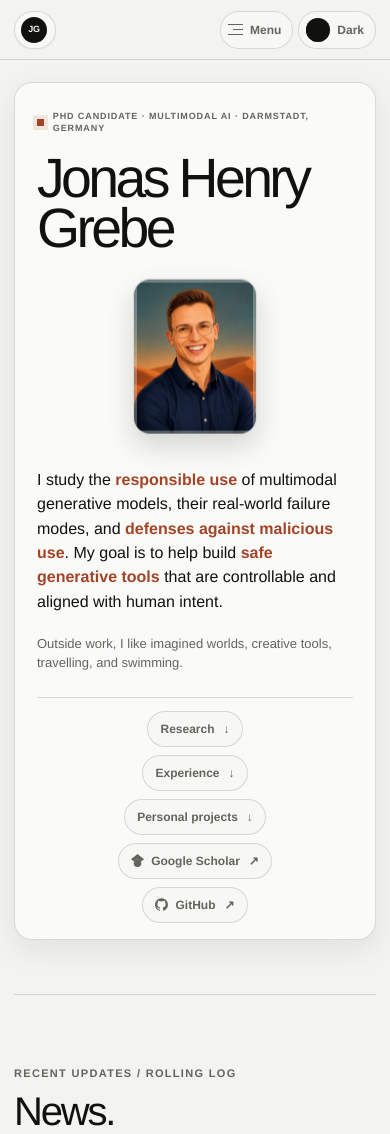
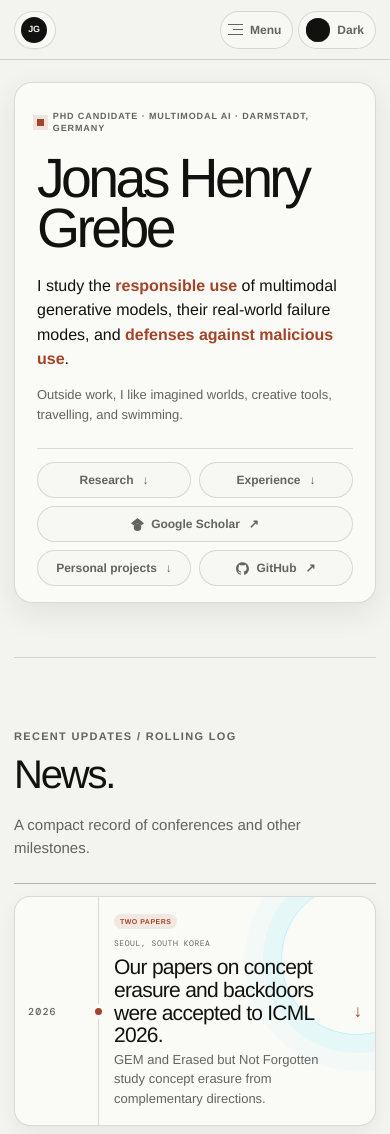
Before and after one commit to jonasgrebe/home, a plain HTML site: page index.html in a window 390 px wide. Shown: the top 1134 px of the page. Drawn offline with nearby package versions, Linux system fonts and the light colour scheme.

Commit message:
Publish simplified homepage hero

```diff
--- a/css/refinement.css
+++ b/css/refinement.css
@@ -1019,11 +1019,12 @@ em {
 .hero-panel-visual::before,
 .hero-panel-visual::after { display: none; }
 .hero-panel-content {
-  min-height: 414px;
+  min-height: 0;
   padding: clamp(38px, 5vw, 62px);
-  grid-template-columns: minmax(0, 1fr) minmax(210px, 26%);
-  gap: clamp(40px, 6vw, 78px);
-}
+  grid-template-columns: minmax(0, 1fr);
+  gap: 0;
+}
+.hero-panel-layout .hero-copy { max-width: 860px; }
 .hero-panel-layout .status-line {
   margin-bottom: 22px;
   color: var(--ink-soft);
@@ -1557,8 +1558,8 @@ footer .brand {
 @media (max-width: 980px) {
   :root { --shell: min(100% - 36px, 800px); }
   .hero-panel-content {
-    grid-template-columns: minmax(0, 1fr) 190px;
-    gap: 36px;
+    grid-template-columns: minmax(0, 1fr);
+    gap: 0;
     padding-inline: 38px;
   }
   .hero-panel-layout h1 { font-size: clamp(60px, 8.6vw, 82px); }
@@ -1580,22 +1581,15 @@ footer .brand {
   .hero-panel-content {
     min-height: 0;
     padding: 28px 22px 24px;
-    grid-template-columns: minmax(0, 1fr) 118px;
-    grid-template-rows: auto auto auto auto;
-    column-gap: 18px;
-    row-gap: 20px;
+    display: block;
   }
   .hero-panel-layout .status-line {
-    grid-column: 1 / -1;
-    grid-row: 1;
-    margin: 0;
+    margin: 0 0 20px;
     font-size: 9px;
   }
-  .hero-panel-layout .hero-copy { display: contents; }
+  .hero-panel-layout .hero-copy { display: block; }
   .hero-panel-layout .hero-identity {
-    grid-column: 1;
-    grid-row: 2;
-    margin: 0;
+    margin: 0 0 20px;
   }
   .hero-panel-layout h1 {
     padding: 0;
@@ -1612,24 +1606,32 @@ footer .brand {
     height: 136px;
   }
   .hero-panel-layout .hero-statement {
-    grid-column: 1 / -1;
-    grid-row: 3;
     font-size: 16px;
   }
   .hero-panel-layout .hero-personal {
-    grid-column: 1 / -1;
-    grid-row: 4;
-    margin: 0;
+    margin: 14px 0 0;
     font-size: 13px;
   }
   .hero-panel-layout .hero-actions {
     margin-inline: 22px;
     padding-block: 13px 16px;
+    display: grid;
+    grid-template-columns: repeat(2, minmax(0, 1fr));
+    align-items: stretch;
+    gap: 8px;
   }
   .hero-panel-layout .hero-actions a {
     min-height: 36px;
+    width: 100%;
+    justify-content: center;
+    text-align: center;
     font-size: 12px;
   }
+  .hero-panel-layout .hero-actions a:nth-child(1) { grid-column: 1; grid-row: 1; }
+  .hero-panel-layout .hero-actions a:nth-child(2) { grid-column: 2; grid-row: 1; }
+  .hero-panel-layout .hero-actions a:nth-child(4) { grid-column: 1 / -1; grid-row: 2; }
+  .hero-panel-layout .hero-actions a:nth-child(3) { grid-column: 1; grid-row: 3; }
+  .hero-panel-layout .hero-actions a:nth-child(5) { grid-column: 2; grid-row: 3; }
   .news-heading,
   .work-heading {
     grid-template-columns: 1fr;
--- a/index.html
+++ b/index.html
@@ -4,7 +4,7 @@
     <meta charset="UTF-8" />
     <meta name="viewport" content="width=device-width, initial-scale=1.0" />
     <meta name="description" content="Jonas Grebe, PhD candidate working on multimodal generative models, AI safety, robustness, and creative AI." />
-    <meta name="robots" content="index, follow, noimageindex" />
+    <meta name="robots" content="index, follow" />
     <meta name="theme-color" content="#f3f3ef" />
     <meta property="og:title" content="Jonas Grebe | Personal Page" />
     <meta property="og:description" content="Research in multimodal generative models, AI safety and robustness, and creative AI." />
@@ -20,7 +20,7 @@
     <link rel="stylesheet" href="css/layout.css?v=45" />
     <link rel="stylesheet" href="css/components.css?v=86" />
     <link rel="stylesheet" href="css/responsive.css?v=56" />
-    <link rel="stylesheet" href="css/refinement.css?v=23" />
+    <link rel="stylesheet" href="css/refinement.css?v=27" />
     <script>
       document.documentElement.dataset.theme =
         localStorage.getItem("theme") ||
@@ -79,15 +79,8 @@
               <div class="hero-identity">
                 <h1 id="hero-title">Jonas <span class="hero-middle-name">Henry</span><br /><em>Grebe</em></h1>
               </div>
-              <p class="hero-statement">I study the <strong>responsible use</strong> of multimodal generative models, their real-world failure modes, and <strong>defenses against malicious use</strong>. My goal is to help build <strong>safe generative tools</strong> that are controllable and aligned with human intent.</p>
+              <p class="hero-statement">I study the <strong>responsible use</strong> of multimodal generative models, their real-world failure modes, and <strong>defenses against malicious use</strong>.</p>
               <p class="hero-personal">Outside work, I like imagined worlds, creative tools, travelling, and swimming.</p>
-            </div>
-            <div class="hero-panel-visual">
-              <span class="hero-signal-plate" aria-hidden="true"></span>
-              <figure class="hero-portrait">
-                <img class="portrait-light" src="assets/jonas-grebe-portrait.jpg" alt="Portrait of Jonas Henry Grebe" draggable="false" />
-                <img class="portrait-dark" src="assets/jonas-grebe-portrait-night.jpg" alt="" aria-hidden="true" draggable="false" />
-              </figure>
             </div>
           </div>
           <nav class="hero-actions" aria-label="Profile links">
@@ -213,7 +206,7 @@
             <p class="section-kicker">Recent updates / rolling log</p>
             <h2 id="news-title">News.</h2>
           </div>
-          <p>A compact record of awards, conference acceptances, talks, releases, and other milestones.</p>
+          <p>A compact record of conferences and other milestones.</p>
         </header>
         <div class="news-list" id="news-list"></div>
       </section>
@@ -406,6 +399,6 @@
     </footer>
 
     <script src="js/content.js?v=55"></script>
-    <script src="js/app.js?v=58"></script>
+    <script src="js/app.js?v=59"></script>
   </body>
 </html>
--- a/js/app.js
+++ b/js/app.js
@@ -12,7 +12,6 @@
   const progress = document.querySelector("#scroll-progress");
   const heroWorld = document.querySelector(".hero-world");
   const heroDeck = document.querySelector("#hero-deck");
-  const heroPortrait = document.querySelector(".hero-portrait");
   const fogwoodSection = document.querySelector("#fogwood");
   const fogwoodEnvironment = document.querySelector("#fogwood .fogwood-environment");
   const fogwoodReel = document.querySelector("#fogwood-reel");
@@ -558,19 +557,6 @@
       heroWorld.style.setProperty("--pointer-y", "0");
     });
 
-    heroPortrait?.addEventListener("pointermove", (event) => {
-      const bounds = heroPortrait.getBoundingClientRect();
-      const horizontal = (event.clientX - bounds.left) / bounds.width - .5;
-      const vertical = (event.clientY - bounds.top) / bounds.height - .5;
-      heroPortrait.style.setProperty("--portrait-x", `${horizontal * 8}px`);
-      heroPortrait.style.setProperty("--portrait-y", `${vertical * 6}px`);
-    });
-
-    heroPortrait?.addEventListener("pointerleave", () => {
-      heroPortrait.style.setProperty("--portrait-x", "0px");
-      heroPortrait.style.setProperty("--portrait-y", "0px");
-    });
-
     heroDeck.addEventListener("pointermove", (event) => {
       const bounds = heroDeck.getBoundingClientRect();
       const horizontal = (event.clientX - bounds.left) / bounds.width - .5;
@@ -603,12 +589,6 @@
       card.style.setProperty("--mouse-x", `${event.clientX - bounds.left}px`);
       card.style.setProperty("--mouse-y", `${event.clientY - bounds.top}px`);
     });
-  }
-
-  function discouragePortraitSaving() {
-    if (!heroPortrait) return;
-    heroPortrait.addEventListener("contextmenu", (event) => event.preventDefault());
-    heroPortrait.addEventListener("dragstart", (event) => event.preventDefault());
   }
 
   function enableFogwoodEnvironment() {
@@ -962,7 +942,6 @@
   enableFogwoodReel();
   enableExperiencePath();
   enableNewsArchiveLinks();
-  discouragePortraitSaving();
   enableMotion();
   enableActiveNavigation();
   enableMobileNavigation();
```
Also changed, not shown: assets/jonas-grebe-portrait-night.jpg (deleted), assets/jonas-grebe-portrait.jpg (deleted).
